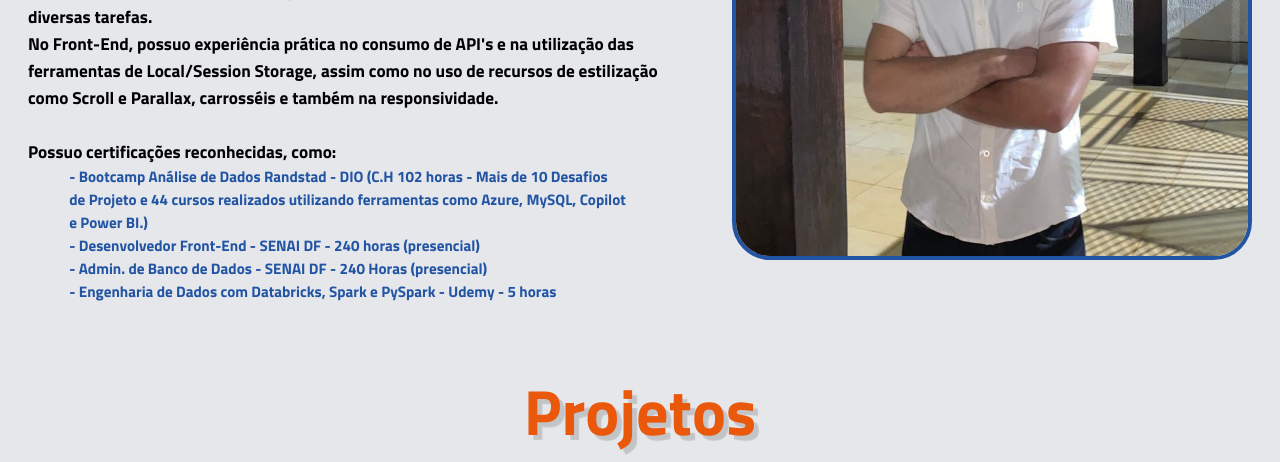
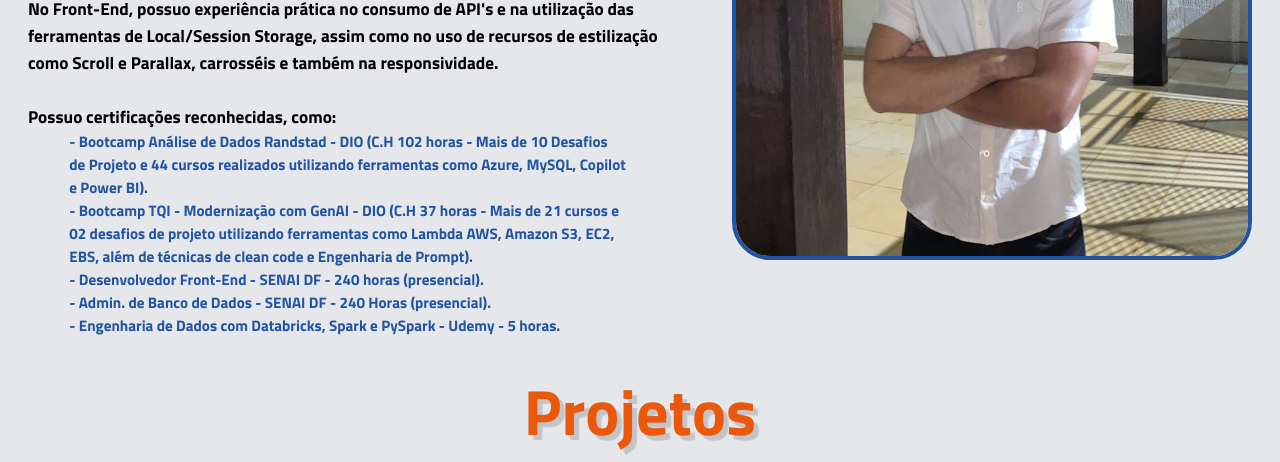
Before and after one commit to giuthelink/Portfolio-Pessoal, a plain HTML site: page index.html in a window 1280 px wide. Shown: the part 1180-1642 px from the top of the page. Drawn offline with Linux system fonts and the light colour scheme.

Commit message:
Changes committed on Jan-2026

```diff
--- a/index.html
+++ b/index.html
@@ -33,7 +33,7 @@
         <h1>Olá, sou o <span class="highlight-name">Giuliano</span></h1>
         <h2>Analista de Dados</h2>
         <div class="contact-buttons">
-          <a href="https://wa.me/5561992294130" target="_blank" class="btn whatsapp">
+          <a href="https://wa.me/5561991330547" target="_blank" class="btn whatsapp">
             <i class="fab fa-whatsapp"></i> Fale Comigo
           </a>
           </a>
@@ -81,10 +81,14 @@
           também na responsividade. <br> <br>
           Possuo certificações reconhecidas, como:
           <P>- Bootcamp Análise de Dados Randstad - DIO (C.H 102 horas - Mais de 10 Desafios de Projeto e 44 cursos
-            realizados utilizando ferramentas como Azure, MySQL, Copilot e Power BI.)
-            <br>- Desenvolvedor Front-End - SENAI DF - 240 horas (presencial)
-            <br>- Admin. de Banco de Dados - SENAI DF - 240 Horas (presencial)
-            <br>- Engenharia de Dados com Databricks, Spark e PySpark - Udemy - 5 horas
+            realizados utilizando ferramentas como Azure, MySQL, Copilot e Power BI).
+            <br>- Bootcamp TQI - Modernização com GenAI - DIO (C.H 37 horas - Mais de 21 cursos e 02 desafios de projeto
+            utilizando ferramentas como
+            Lambda AWS, Amazon S3, EC2, EBS, além de técnicas de clean code e
+            Engenharia de Prompt).
+            <br>- Desenvolvedor Front-End - SENAI DF - 240 horas (presencial).
+            <br>- Admin. de Banco de Dados - SENAI DF - 240 Horas (presencial).
+            <br>- Engenharia de Dados com Databricks, Spark e PySpark - Udemy - 5 horas.
           </P>
         </h2>
       </div>
@@ -118,7 +122,8 @@
       <div class="service-card">
         <h2>Processos ETL</h2>
         <img class="icon-card" src="etl-process.png" alt="">
-      <p>Extração, transformação e carga de dados brutos para estruturas otimizadas, com foco em automação e integridade.</p>
+        <p>Extração, transformação e carga de dados brutos para estruturas otimizadas, com foco em automação e
+          integridade.</p>
       </div>
       <div class="service-card">
         <h2>Web Scraping</h2>
@@ -128,7 +133,8 @@
       <div class="service-card center-card">
         <h2>Desenvolvimento Web</h2>
         <img class="icon-card" src="des._web.png" alt="">
-      <p>Criação de interfaces modernas e responsivas, consumo de APIs, local/session storage e boas práticas de UX/UI.</p>
+        <p>Criação de interfaces modernas e responsivas, consumo de APIs, local/session storage e boas práticas de
+          UX/UI.</p>
       </div>
     </div>
   </section>
@@ -149,7 +155,6 @@
       </div>
     </div>
   </footer>
-
 </body>
 
 </html>
--- a/style.css
+++ b/style.css
@@ -257,7 +257,7 @@
 
 .pbi-projects {
   display: flex;
-  flex-wrap: wrap;
+    flex-wrap: wrap;
   gap: 5vw;
   justify-content: center;
 }
```
Also changed, not shown: 1 other file. Lines whose indentation alone changed are shown as unchanged.
